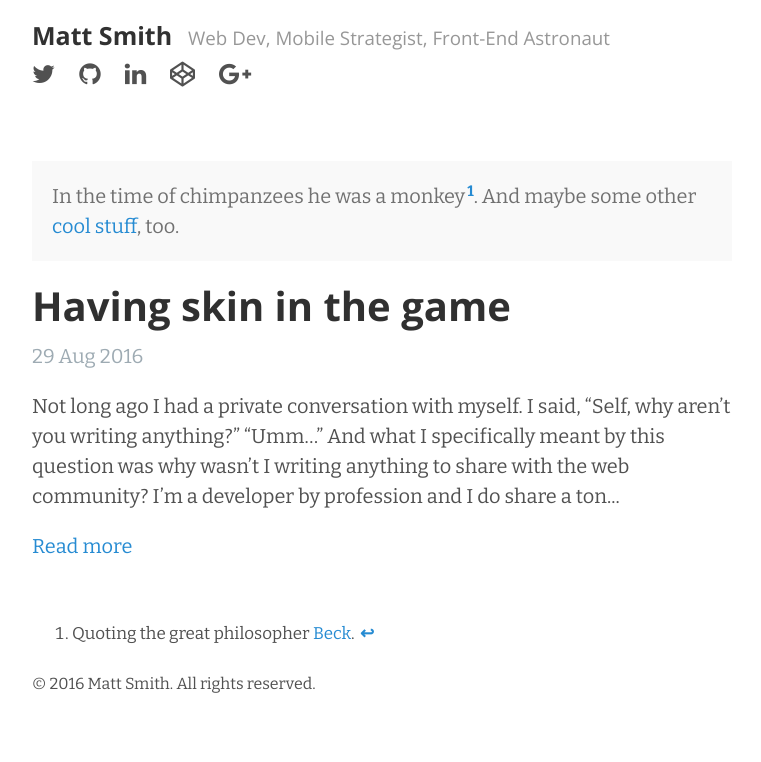
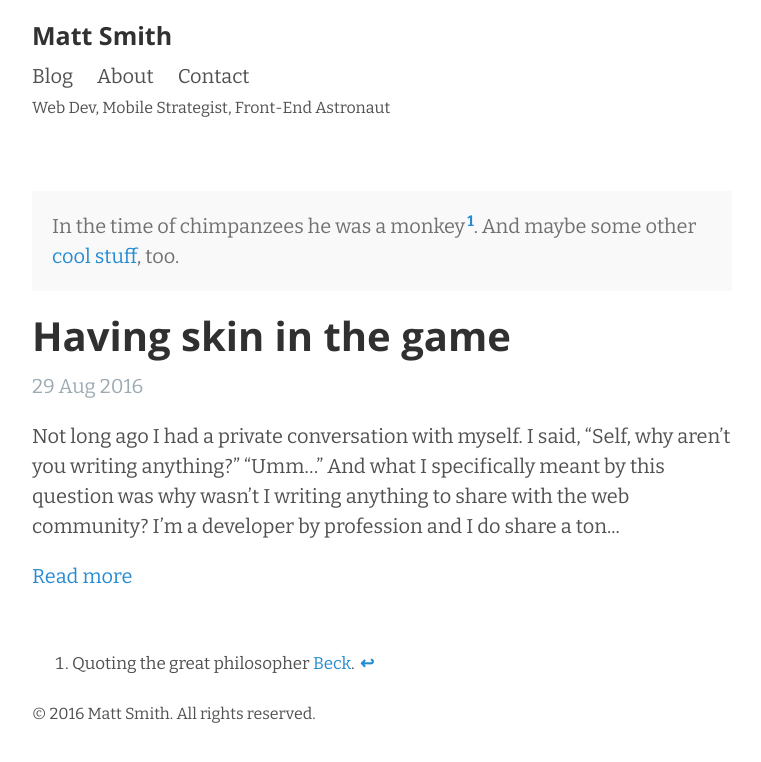
Before and after one commit to AllThingsSmitty/allthingssmitty.github.io, a Jekyll site: the page built from index.html, in a window 1280 px wide. Shown: the top 762 px of the page, without its empty margins (258-1019 px from the left). Built offline with Jekyll 4.4.1, drawn with Linux system fonts in a browser that asks for light colours; nearby versions of some CDN libraries; the list of posts is cut into pages by our own code; comment, search, counter and statistics services are not loaded.

Commit message:
Added navigation 🐒

```diff
--- a/_layouts/default.html
+++ b/_layouts/default.html
@@ -13,24 +13,24 @@
       <header class="masthead">
         <h3 class="masthead-title">
           <a href="{{ site.baseurl }}/" title="Home">{{ site.title }}</a>
-          <small>{{ site.tagline }}</small>
         </h3>
+        <nav>
+          <ul>
+            <li><a href="{{ site.baseurl }}/" title="Blog">Blog</a></li>
+            <li><a href="{{ site.baseurl }}/about" title="About">About</a></li>
+            <li><a href="{{ site.baseurl }}/contact" title="Contact">Contact</a></li>
+          </ul>
+        </nav>
 
-        <ul>
-          <li><a href="{{ site.author.twitter }}" rel="external"><span class="fa fa-twitter"></span><span>{{ site.author.follow }} Twitter</span></a></li>
-          <li><a href="{{ site.author.github }}" rel="external"><span class="fa fa-github"></span><span>{{ site.author.follow }} GitHub</span></a></li>
-          <li><a href="{{ site.author.linkedin }}" rel="external"><span class="fa fa-linkedin"></span><span>{{ site.author.follow }} LinkedIn</span></a></li>
-          <li><a href="{{ site.author.codepen }}" rel="external"><span class="fa fa-codepen"></span><span>{{ site.author.follow }} CodePen</span></a></li>
-          <li><a href="{{ site.author.google_plus }}" rel="external"><span class="fa fa-google-plus"></span><span>{{ site.author.follow }} Google+</span></a></li>
-        </ul>
-
+        <small>Web Dev, Mobile Strategist, Front-End Astronaut</small>
       </header>
 
       <main>
         {{ content }}
       </main>
 
-      <footer class="footer">
+      <footer>
+
         <small>
           &copy; <time datetime="{{ site.time | date_to_xmlschema }}">{{ site.time | date: '%Y' }}</time> Matt Smith. All rights reserved.
         </small>
@@ -38,7 +38,7 @@
     </div>
 
     <script src="{{ site.baseurl }}/js/fontfaceobserver.min.js"></script>
-    <script src="{{ site.baseurl }}/js/main.min.js?v={{ site.time | date: '%s' }}"></script>
+    <script src="{{ site.baseurl }}/js/main.js?v={{ site.time | date: '%s' }}"></script>
     <script>
       (function(i,s,o,g,r,a,m){i['GoogleAnalyticsObject']=r;i[r]=i[r]||function(){
       (i[r].q=i[r].q||[]).push(arguments)},i[r].l=1*new Date();a=s.createElement(o),
```
